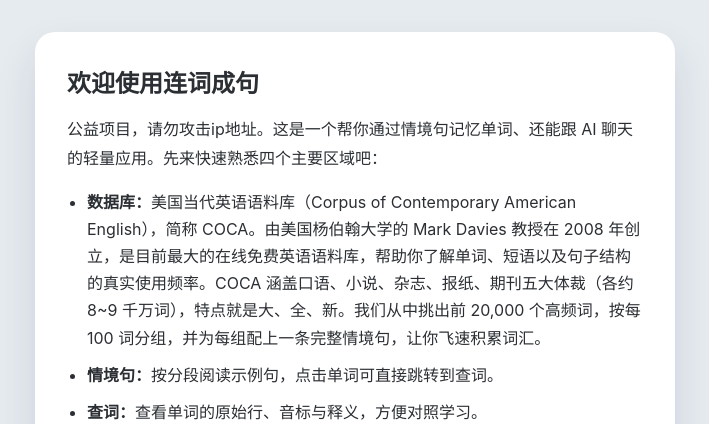
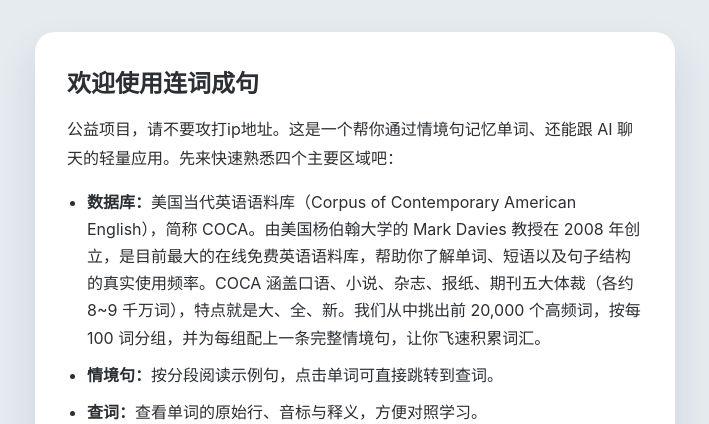
Before and after one commit to cheraljun/Huge-Vocabulary, a Flask app: page / in a window 1280 px wide. Shown: the top 424 px of the page, without its empty margins (285-994 px from the left). Run offline with Flask 3, Linux system fonts and the light colour scheme.

Commit message:
更新 index.html

```diff
--- a/templates/index.html
+++ b/templates/index.html
@@ -12,7 +12,7 @@
         <section id="guide" class="guide" aria-labelledby="guideTitle">
           <div class="guide-content">
             <h1 id="guideTitle">欢迎使用连词成句</h1>
-            <p>公益项目，请勿攻击ip地址。这是一个帮你通过情境句记忆单词、还能跟 AI 聊天的轻量应用。先来快速熟悉四个主要区域吧：</p>
+            <p>公益项目，请不要攻打ip地址。这是一个帮你通过情境句记忆单词、还能跟 AI 聊天的轻量应用。先来快速熟悉四个主要区域吧：</p>
             <ul>
               <li><strong>数据库：</strong>美国当代英语语料库（Corpus of Contemporary American English），简称 COCA。由美国杨伯翰大学的 Mark Davies 教授在 2008 年创立，是目前最大的在线免费英语语料库，帮助你了解单词、短语以及句子结构的真实使用频率。COCA 涵盖口语、小说、杂志、报纸、期刊五大体裁（各约 8~9 千万词），特点就是大、全、新。我们从中挑出前 20,000 个高频词，按每 100 词分组，并为每组配上一条完整情境句，让你飞速积累词汇。</li>
               <li><strong>情境句：</strong>按分段阅读示例句，点击单词可直接跳转到查词。</li>
```
